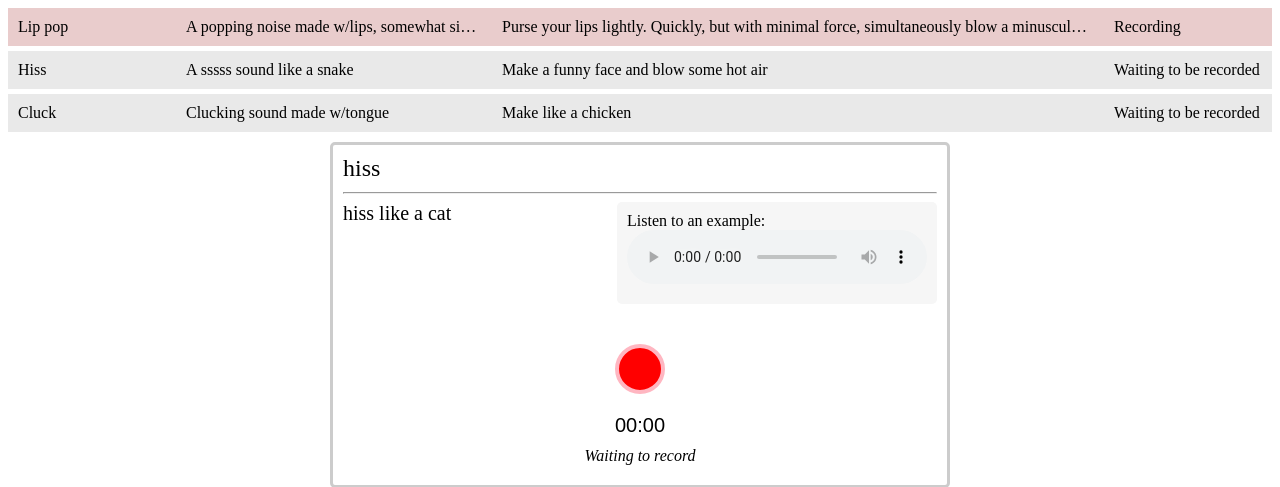
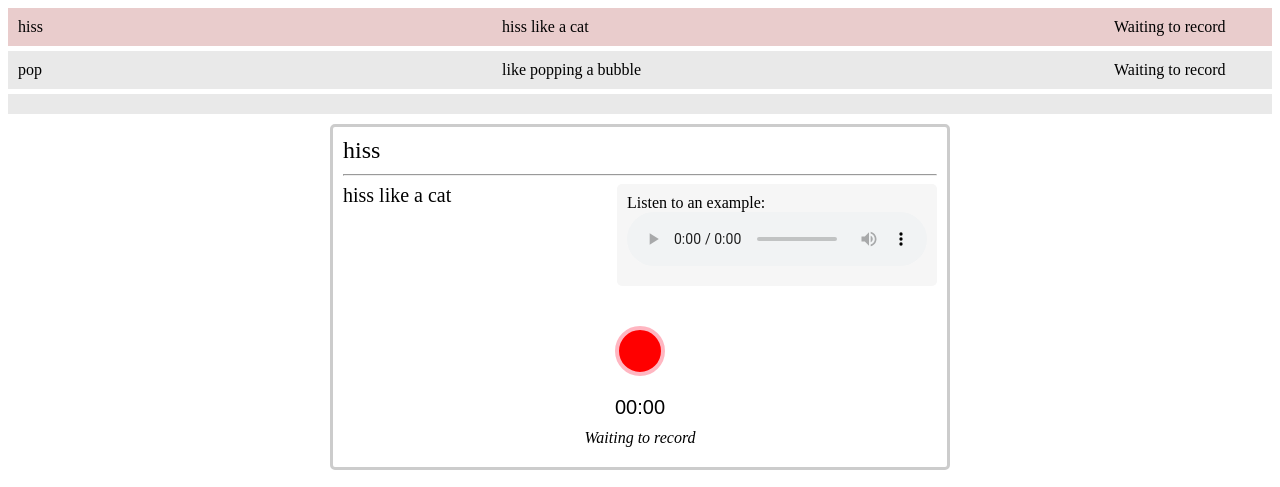
Before and after one commit to talonvoice/noise, a Flask app: page / in a window 1280 px wide. Shown: the top 487 px of the page. Run offline with Flask 2, Linux system fonts and the light colour scheme.

Commit message:
added dynamic generation of list; also added some initialization to the noise list

```diff
--- a/server/static/main.js
+++ b/server/static/main.js
@@ -243,7 +243,11 @@ function updateFilenamePrefix(prefix) {
 
 /* state management */
 function updateNoises(noises) {
+  // TODO: rename to initializeNoise?
   state.noiseList = noises.slice();
+  state.noiseList = state.noiseList.map(noise => Object.assign({}, noise, {
+    status: WAITING
+  }));
 }
 
 /* state management */
@@ -254,8 +258,19 @@ function selectNoise(index) { // TODO: or pass actual noise?
 }
 
 /* UI */
+const list = document.querySelector('[data-id=list]');
 function renderNoiseList(noiseList) {
+  noiseList.forEach((noise, index) => {
+    let number = index + 1;
+    let name = document.querySelector(`[data-id=list-item-${number}-name]`);
+    let description = document.querySelector(`[data-id=list-item-${number}-description]`);
+    let instructions = document.querySelector(`[data-id=list-item-${number}-instructions]`);
+    let status = document.querySelector(`[data-id=list-item-${number}-status]`);
 
+    name.innerText = noise.name;
+    instructions.innerText = noise.desc;
+    status.innerText = statuses[noise.status].description;
+  });
 }
 
 /* UI */
--- a/server/templates/index.html
+++ b/server/templates/index.html
@@ -12,35 +12,35 @@
     <br>
     <input type="submit">
     </form>
-    <div class="RecordingList">
+    <div class="RecordingList" data-id="list">
       <ul class="RecordingList-container">
-        <li class="RecordingList-item">
+        <li class="RecordingList-item" data-id="list-item-1">
           <div class="Recording Recording--selected">
             <ul class="Recording-container">
-              <li class="Recording-item Recording-name">Lip pop</li>
-              <li class="Recording-item Recording-description">A popping noise made w/lips, somewhat similar to a waterdrop noise</li>
-              <li class="Recording-item Recording-instructions">Purse your lips lightly. Quickly, but with minimal force, simultaneously blow a minuscule bit of air out between the center of your lips and part your lips at the same time. The small amount of air pressure will help w/the parting of your lips. Your mouth only needs to open a small amount. Although not necessary, it helps if your lips are slighty moist</li>
-              <li class="Recording-item Recording-status">Recording</li>
+              <li class="Recording-item Recording-name" data-id="list-item-1-name">Lip pop</li>
+              <li class="Recording-item Recording-description" data-id="list-item-1-description"></li>
+              <li class="Recording-item Recording-instructions" data-id="list-item-1-instructions"></li>
+              <li class="Recording-item Recording-status" data-id="list-item-1-status"></li>
             </ul>
           </div>
         </li>
-        <li class="RecordingList-item">
+        <li class="RecordingList-item" data-id="list-item-2">
           <div class="Recording">
             <ul class="Recording-container">
-              <li class="Recording-item Recording-name">Hiss</li>
-              <li class="Recording-item Recording-description">A sssss sound like a snake</li>
-              <li class="Recording-item Recording-instructions">Make a funny face and blow some hot air</li>
-              <li class="Recording-item Recording-status">Waiting to be recorded</li>
+              <li class="Recording-item Recording-name" data-id="list-item-2-name"></li>
+              <li class="Recording-item Recording-description" data-id="list-item-2-description"></li>
+              <li class="Recording-item Recording-instructions" data-id="list-item-2-instructions"></li>
+              <li class="Recording-item Recording-status" data-id="list-item-2-status"></li>
             </ul>
           </div>
         </li>
-        <li class="RecordingList-item">
+        <li class="RecordingList-item" data-id="list-item-3">
             <div class="Recording">
               <ul class="Recording-container">
-                <li class="Recording-item Recording-name">Cluck</li>
-                <li class="Recording-item Recording-description">Clucking sound made w/tongue</li>
-                <li class="Recording-item Recording-instructions">Make like a chicken</li>
-                <li class="Recording-item Recording-status">Waiting to be recorded</li>
+                <li class="Recording-item Recording-name" data-id="list-item-3-name"></li>
+                <li class="Recording-item Recording-description" data-id="list-item-3-description"></li>
+                <li class="Recording-item Recording-instructions" data-id="list-item-3-instructions"></li>
+                <li class="Recording-item Recording-status" data-id="list-item-3-status"></li>
               </ul>
             </div>
           </li>
```
